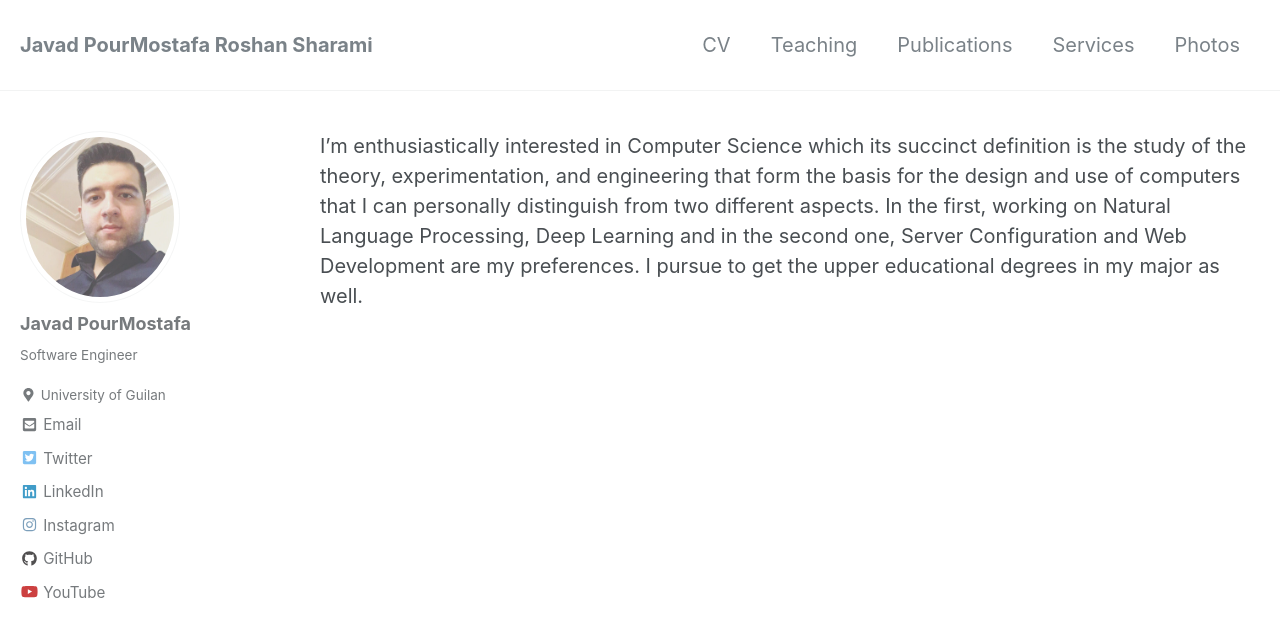
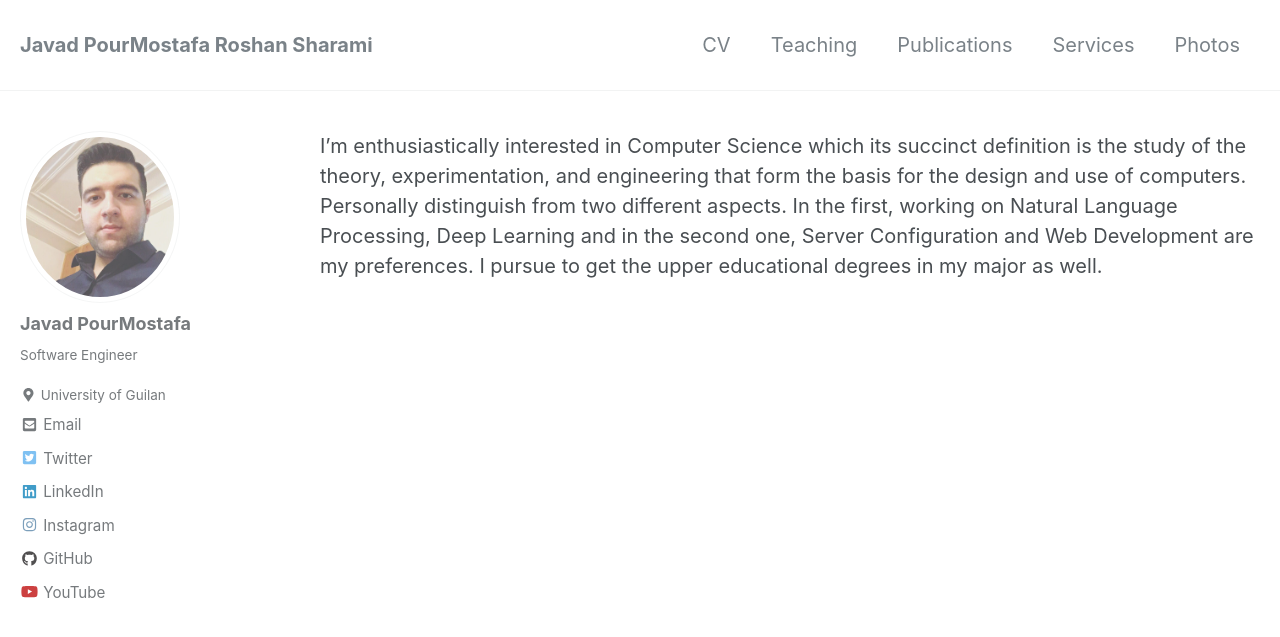
Before and after one commit to JoyeBright/JoyeBright.github.io, a Jekyll site: the page built from _pages/about.md, in a window 1280 px wide and 900 px high. Shown: the top 637 px of the window. Built offline with Jekyll 4.4.1, drawn with Linux system fonts in a browser that asks for light colours; nearby versions of some CDN libraries.

Commit message:
edit index as about

```diff
--- a/_pages/about.md
+++ b/_pages/about.md
@@ -2,11 +2,8 @@
 classes: wide
 permalink: /
 author_profile: true
-redirect_from:
-    - /about/
-    - /about.html
 ---
 {% include base_path %}
 
-I'm enthusiastically interested in Computer Science which its succinct definition is the study of the theory, experimentation, and engineering that form the basis for the design and use of computers that I can personally distinguish from two different aspects. In the first, working on Natural Language Processing, Deep Learning and in the second one, Server Configuration and Web Development are my preferences.
+I'm enthusiastically interested in Computer Science which its succinct definition is the study of the theory, experimentation, and engineering that form the basis for the design and use of computers. Personally distinguish from two different aspects. In the first, working on Natural Language Processing, Deep Learning and in the second one, Server Configuration and Web Development are my preferences.
 I pursue to get the upper educational degrees in my major as well.
```
